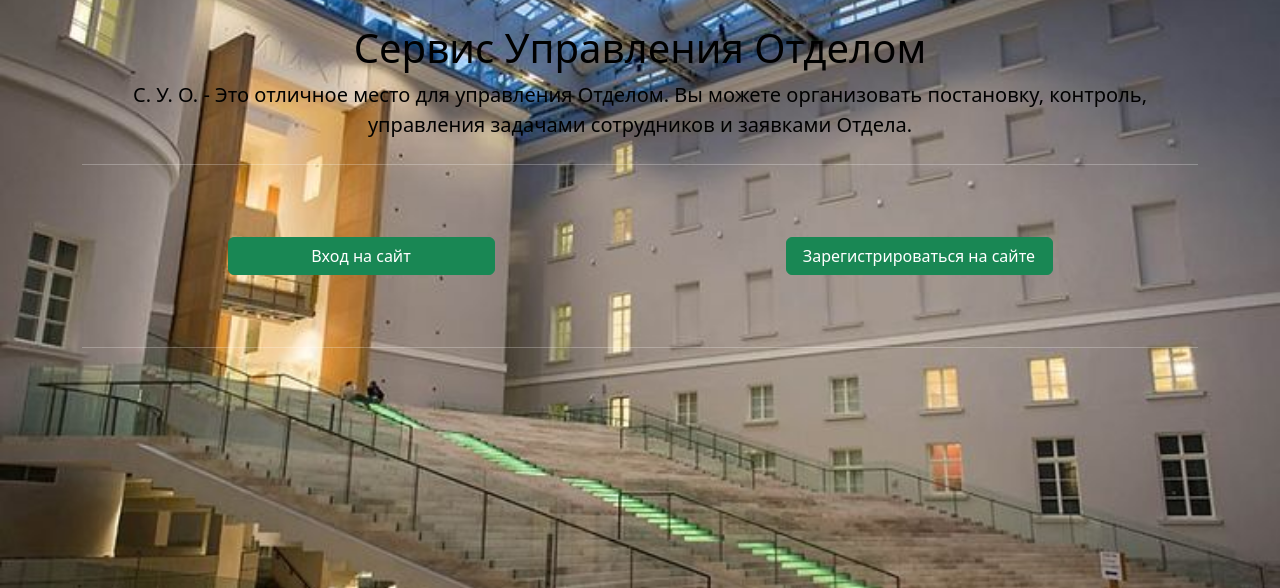
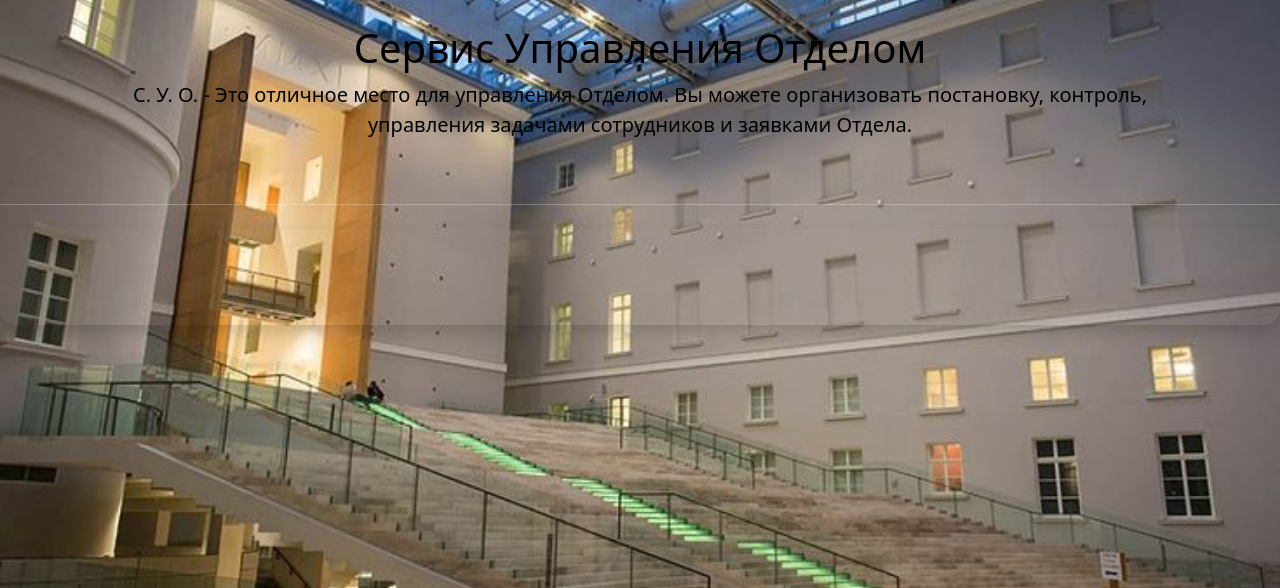
Before and after one commit to SergeiVokhminov/My_OGSH_Project, a Django app: page / in a window 1280 px wide. Shown: the part 72-660 px from the top of the page. Run offline with Django 5.2, Linux system fonts and the light colour scheme; some libraries are stand-ins or nearby versions.

Commit message:
корректировка шаблонов страниц приложения home_page

```diff
--- a/home_page/templates/home_page/home.html
+++ b/home_page/templates/home_page/home.html
@@ -4,11 +4,12 @@
 {% block content %}
 <section class="text-center container text-black">
     {% if user.is_superuser %}
-    <h1 class="fw-light">{{ greeting }}</h1>
+    <div class="modal-content rounded-4 shadow">
+        <h1 class="fw-light">{{ greeting }}, {{ user.first_name | default:user.email }}!</h1>
         <section class="py-3 text-center container text-white">
             <div class="d-flex justify-content-center gap-3">
                 <div class="col-sm-2">
-                <label for="date_application" class="form-label">Дата:</label>
+                    <label for="date_application" class="form-label text-black">Дата:</label>
                         {% now "d.m.Y" as current_date %}
                     <div class="form-control" id="date_application" style="text-align: center;">{{ current_date }}</div>
                     <div class="invalid-feedback">
@@ -16,7 +17,7 @@
                     </div>
                 </div>
                 <div class="col-sm-2">
-                <label for="time_application" class="form-label">Время:</label>
+                    <label for="time_application" class="form-label text-black">Время:</label>
                         {% now "H:i" as current_time %}
                     <div class="form-control" id="time_application" style="text-align: center;">{{ current_time }}</div>
                     <div class="invalid-feedback">
@@ -35,16 +36,18 @@
                 Вы можете организовать постановку, контроль, управления задачами сотрудников и заявками Отдела.
             </p>
         {% endif %}
+    </div>
 </section>
 <hr class="my-4 text-white">
 
-{% if employee.is_superuser %}
-<div class="text-center container text-white">
+{% if user.is_superuser %}
+<div class="modal-content rounded-4 shadow">
+    <div class="text-center container text-black">
         <h3 class="fw-light">
             Общая информация по Отделу на {{current_date}} года. <!-- Добавить информацию по какому Отделу информация -->
         </h3>
     </div>
-<section class="py-3 text-center container text-white">
+    <section class="py-3 text-center container text-black">
         <div class="d-flex justify-content-center gap-3">
             <div class="col-sm-2">
                 <label for="employee" class="form-label">Сотрудников на работе:</label>
@@ -65,15 +68,6 @@
                 </div>
             </div>
             <div class="col-sm-2">
-            <label for="task_count_free" class="form-label">Свободных задач:</label>
-            <div class="form-control" id="task_count_free" style="text-align: center;">
-                {{ free_task_count }}
-            </div>
-            <div class="invalid-feedback">
-                Valid first name is required.
-            </div>
-        </div>
-        <div class="col-sm-2">
                 <label for="application_count_work" class="form-label">Заявок в работе:</label>
                 <div class="form-control" id="application_count_work" style="text-align: center;">
                     {{ application_count }}
@@ -82,11 +76,22 @@
                     Valid first name is required.
                 </div>
             </div>
+            <div class="col-sm-2">
+                <label for="task_count_free" class="form-label">Мероприятий сегодня:</label>
+                <div class="form-control" id="task_count_free" style="text-align: center;">
+                    {{ free_task_count }}
+                </div>
+                <div class="invalid-feedback">
+                    Valid first name is required.
+                </div>
+            </div>
         </div>
     </section>
+</div>
 <hr class="my-4 text-white">
 {% endif %}
 
+<div class="modal-content rounded-4 shadow">
     <section class="py-5 text-center container">
         <div class="row row-cols-1 row-cols-sm-2 row-cols-md-2 g-4 text-center"> <!--  -->
             {% if user.is_authenticated %}
@@ -134,21 +139,8 @@
                     </button>
                 </form>
             </div>
-    {% else %}
-    <div class="col">
-        <a class="btn btn-success w-50" style="text-align: center"
-           href="{% url 'users:login' %}" role="button">Вход на сайт
-        </a>
-    </div>
-    <div class="col">
-        <a class="btn btn-success w-50" style="text-align: center"
-           href="{% url 'users:register' %}" role="button">Зарегистрироваться на сайте
-        </a>
-    </div>
             {% endif %}
-
         </div>
     </section>
-<hr class="my-4 text-white">
-
+</div>
 {% endblock %}
--- a/home_page/templates/home_page/includes/menu.html
+++ b/home_page/templates/home_page/includes/menu.html
@@ -5,27 +5,34 @@
             <svg class="bi me-2" width="40" height="32" role="img" aria-label="Bootstrap"><use xlink:href="#bootstrap"></use></svg>
         </a>
         <ul class="nav col-12 col-lg-auto me-lg-auto mb-2 justify-content-center mb-md-0">
-            <li><a href="#" class="nav-link px-2 text-white">Overview</a></li>
-            <li><a href="#" class="nav-link px-2 text-white">Inventory</a></li>
-            <li><a href="#" class="nav-link px-2 text-white">Customers</a></li>
-            <li><a href="#" class="nav-link px-2 text-white">Products</a></li>
+            <li><a href="#" class="nav-link px-2 text-white">Отдел</a></li>
+            <li><a href="#" class="nav-link px-2 text-white">Информация</a></li>
+            <li><a href="#" class="nav-link px-2 text-white">Контакты</a></li>
         </ul>
         <form class="col-12 col-lg-auto mb-3 mb-lg-0 me-lg-3" role="search">
             <input type="search" class="form-control" placeholder="Поиск..." aria-label="Search">
         </form>
         <div class="dropdown text-end">
             <a href="#" class="d-block link-body-emphasis text-decoration-none dropdown-toggle" data-bs-toggle="dropdown" aria-expanded="false">
-                <img src="https://github.com/mdo.png" alt="mdo" width="32" height="32" class="rounded-circle">
+                {% if user.is_superuser %}
+                    <img src="static/images/popa.jpg" alt="mdo" width="32" height="32" class="rounded-circle">
+                {% else %}
+                    <img src="https://github.com/mdo.png" alt="mdo" width="32" height="32" class="rounded-circle">
+                {% endif %}
             </a>
-            <ul class="dropdown-menu text-small">
-                <li><a class="dropdown-item" href="#">Новости</a></li>
+            <ul class="dropdown-menu dropdown-menu-end text-small">
+                <li><a class="dropdown-item" href="#">Профиль</a></li>
+                <li><a class="dropdown-item" href="#">Блог</a></li>
                 <li><a class="dropdown-item" href="#">Настройки</a></li>
-                <li><a class="dropdown-item" href="#">Профиль</a></li>
                 <li><hr class="dropdown-divider"></li>
-                <form method="post" action="{% url 'users:logout' %}">
-                    {% csrf_token %}
-                    <button type="submit" class="btn btn-link nav-link">Выход</button>
-                </form>
+                <li>
+                    <form method="post" action="{% url 'users:logout' %}">
+                        {% csrf_token %}
+                        <button type="submit" class="dropdown-item">
+                            Выход
+                        </button>
+                    </form>
+                </li>
             </ul>
         </div>
         {% else %}
```
Lines whose indentation alone changed are shown as unchanged.
